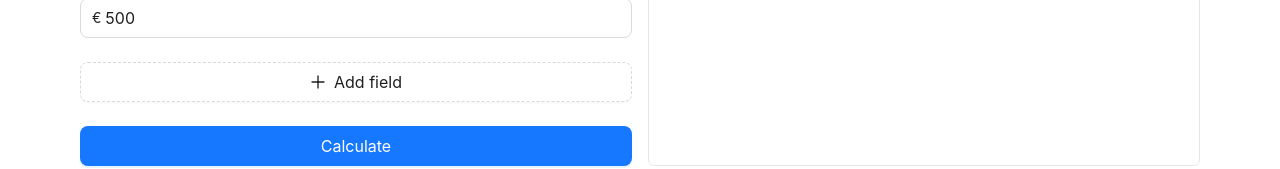
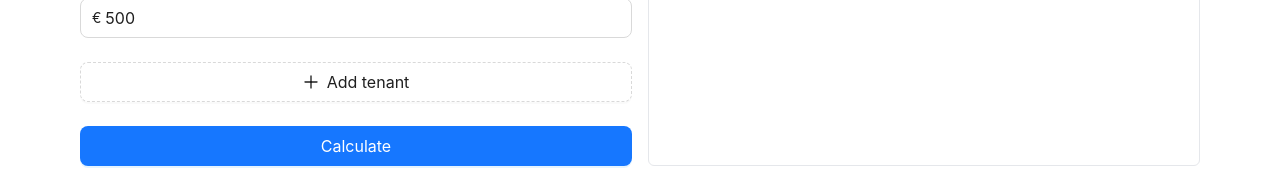
Before and after one commit to JustDaire/rent-calculator, a Next.js app: page / in a window 1280 px wide. Shown: the part 490-659 px from the top of the page. Built offline with nearby package versions, Linux system fonts and the light colour scheme.

Commit message:
Updated "Add tenant" button label

```diff
--- a/app/modules/Rent-Form.tsx
+++ b/app/modules/Rent-Form.tsx
@@ -40,7 +40,7 @@ export default function RentForm() {
           icon={<PlusOutlined />}
           size="large"
         >
-          Add field
+          Add tenant
         </Button>
       </Form.Item>
     );
```
